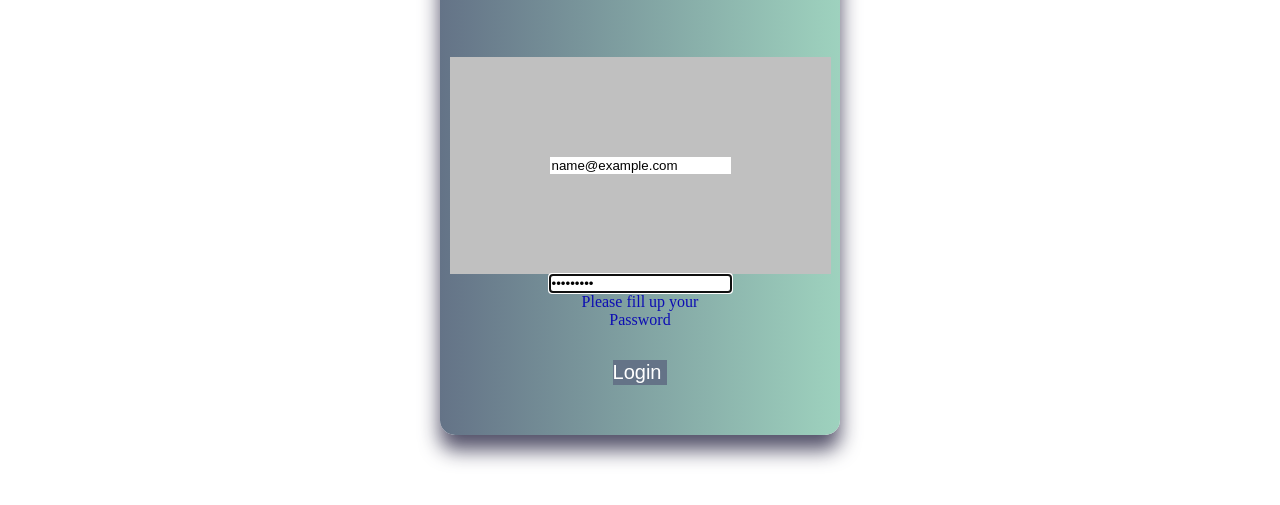
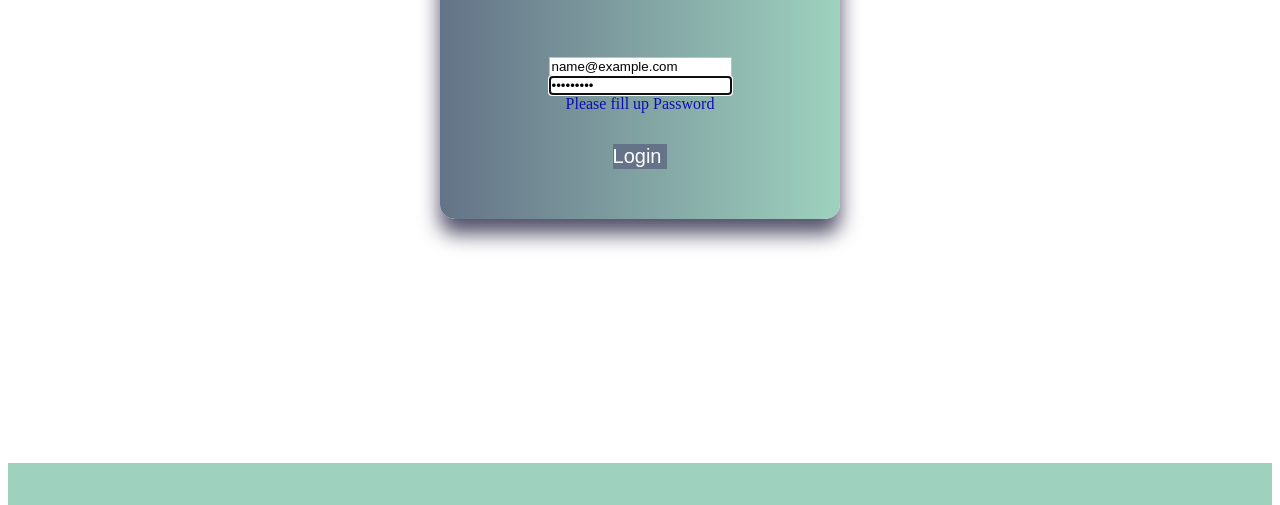
Before and after one commit to Juna777/Assignment, a plain HTML site: page login.html in a window 1280 px wide. Both pictures are taken after typing "name@example.com", "Sample123" into the empty fields and a click on the button "Login". Shown: the part 278-783 px from the top of the page. Drawn offline with Linux system fonts and the light colour scheme.

Commit message:
Add files via upload

```diff
--- a/login.html
+++ b/login.html
@@ -27,13 +27,14 @@
             </div>
 
             <form class="login" action="home.html" method="get" name="form" onsubmit="return validated()">
-                <div class="font" Email or Phone></div>
-                <input autocomplete="off" type="text" name="email" placeholder="Email or Phone">
-                <div id="email_error">Please fill up your <br>Email or Phone</div><br>
+                <input type="email" autocomplete="off" type="email" name="email" placeholder="Email">
+                <div id="email_error">Please fill up Email</div><br>
                 <input type="password" name="password" placeholder="Password">
-                <div id="password_error">Please fill up your <br>Password</div>
+                <div id="password_error">Please fill up Password</div>
                 <br><br>
                 <button class="btn" type="submit">Login</button>
+                <div id="errorContainer"></div>
+
             </form>
         </div>
         <br><br><br><br>
--- a/login.js
+++ b/login.js
@@ -7,10 +7,11 @@ let password_error = document.getElementById('password_error');
 email.addEventListener('input', email_Verify);
 password.addEventListener('input', password_Verify);
 
+
 function email_Verify (){
-    //@gmail
-    if (email.value.length >=8 ){
-        email.style.border= '100px solid silver';
+    //@gmail.com
+    if (email.value.length >=10 ){
+        email.style.border= '1px solid silver';
         email_error.style.display = 'none';
         return true;
     }
@@ -18,9 +19,10 @@ function email_Verify (){
 
 function password_Verify (){
     if (password.value.length >=10 ){
-        password.style.border = '100px solid silver';
+        password.style.border = '1px solid silver';
         password_error.style.display = 'none';
         return true;
+
     }
 
 }
@@ -38,4 +40,5 @@ function validated (){
         return false;
 
     }
+
 }
```
